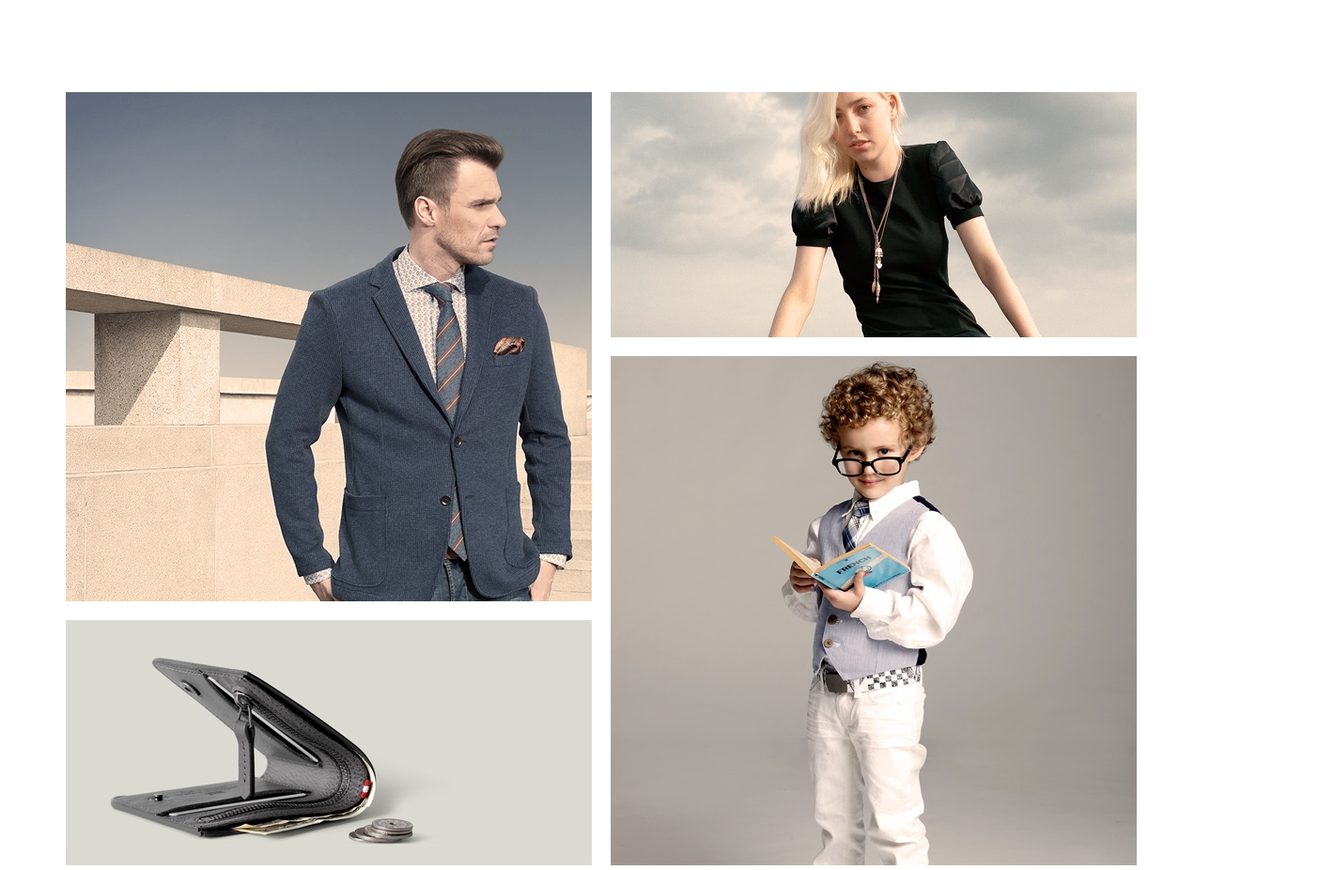
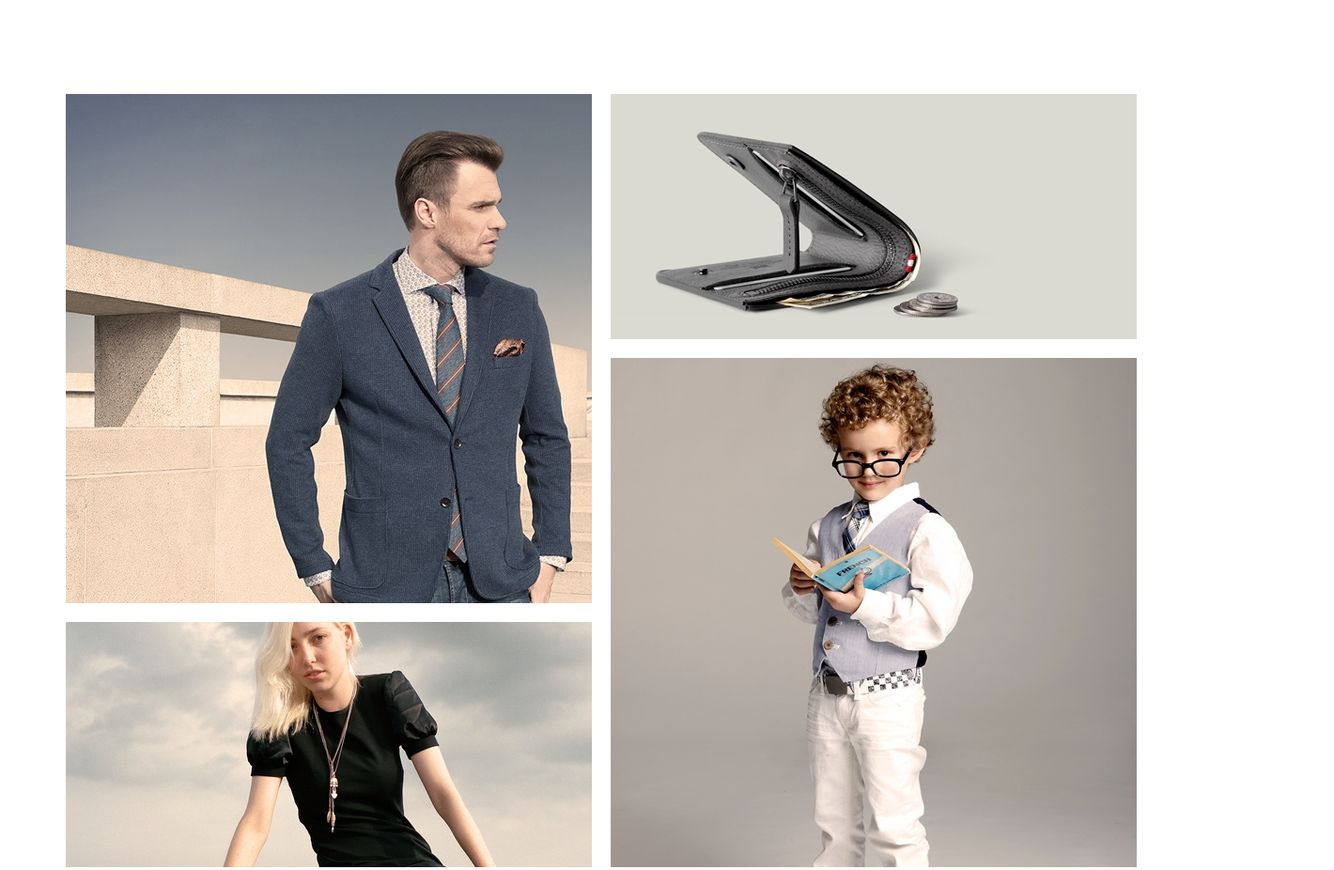
Before and after one commit to anpodin/brandsite, a plain HTML site: page index.html in a window 1280 px wide. Shown: the part 779-1705 px from the top of the page at 94% size, 1420 px wide, since content can reach past the window. Drawn offline with Linux system fonts and the light colour scheme.

Commit message:
mozaic remastered with flex successfully

```diff
--- a/index.html
+++ b/index.html
@@ -43,14 +43,10 @@
         </div>
     </div>
     <div class="mozaic center">
-        <div class="mosaic_side">
             <div class="man_mozaic"></div>
             <div class="wallet_mozaic"></div>
-        </div>
-        <div class="mosaic_side">
             <div class="woman_mozaic"></div>
             <div class="kid_mozaic"></div>
-        </div>
     </div>
     <br>
     <h2>Featured items</h2><br>
--- a/style.css
+++ b/style.css
@@ -107,6 +107,7 @@
     width: 560px;
     height: 542px;
     margin-bottom: 20px;
+    margin-right: 20px;
 }
 
 .woman_mozaic {
@@ -114,6 +115,7 @@
     width: 560px;
     height: 261px;
     margin-bottom: 20px
+    margin-right: 20px
 }
 
 .wallet_mozaic {
@@ -128,15 +130,20 @@
     background-image: url(img/kid_mozaic.jpg);
     width: 560px;
     height: 542px;
+    margin-top: -281px;
 }
 
 .mozaic {
+    margin-top: 100px;
     display: flex;
-    margin-top: 98px;
-    width: 100%;
-    height: 823px;
+    flex-wrap: wrap;
+    justify-content: space-between
 }
 
 .mosaic_side {
     margin-right: 20px;
 }
+
+.man_mozaic {
+
+}
```
